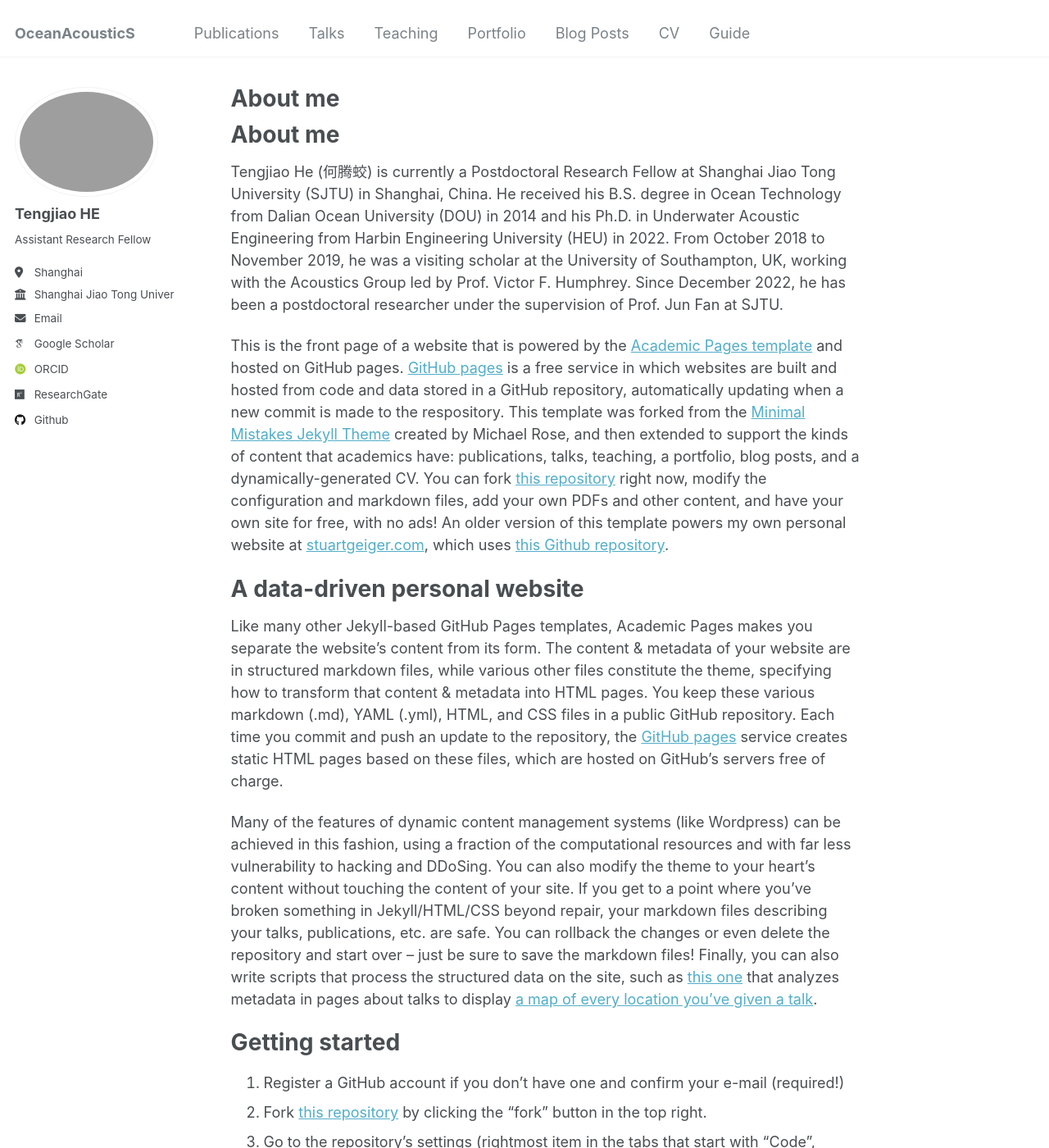
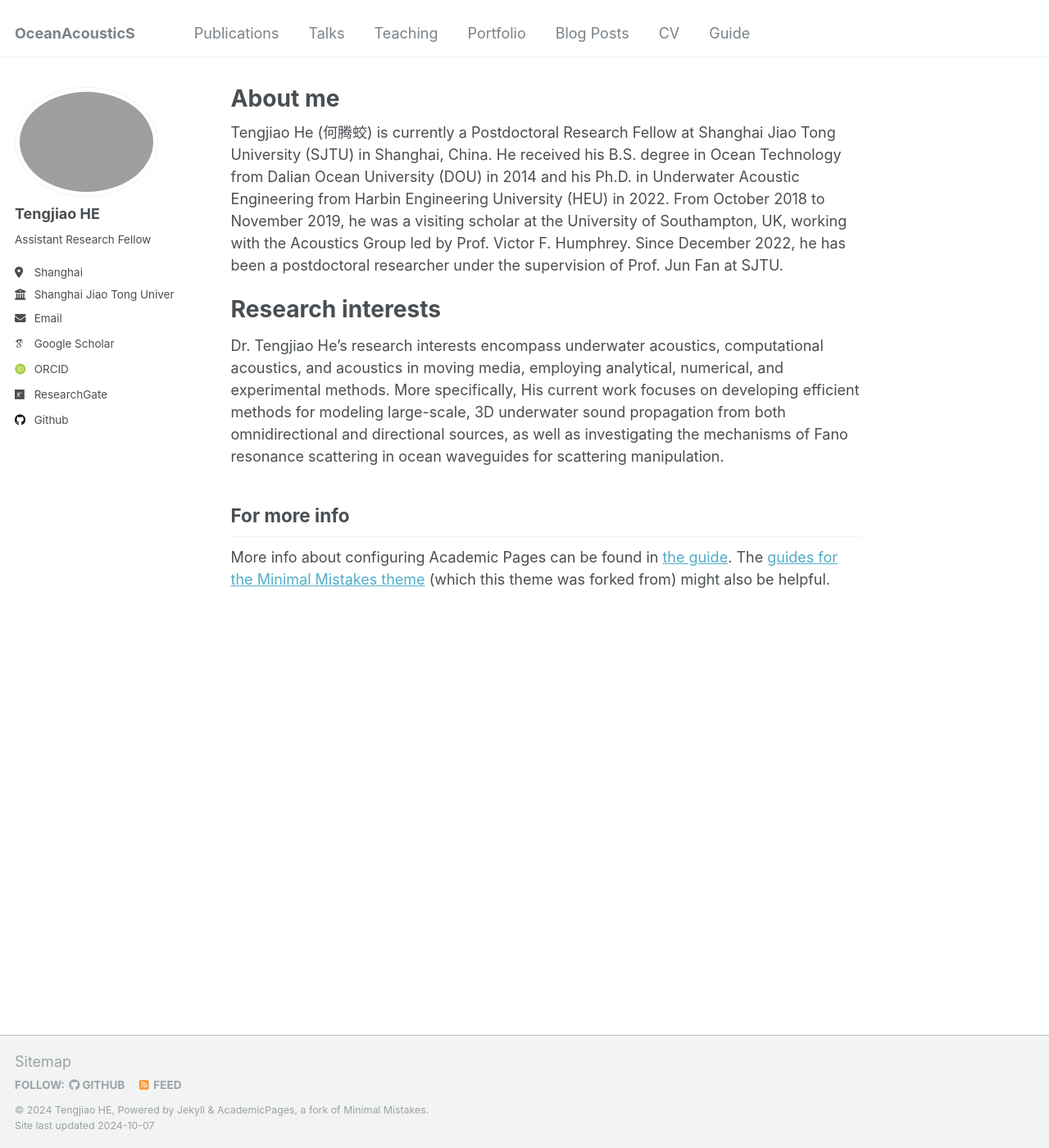
Before and after one commit to TengjiaoHE/OceanSoniX, a Jekyll site: the page built from _pages/about.md, in a window 1280 px wide and 1400 px high. Shown: the whole window at 82% size. Built offline with Jekyll 4.4.1, drawn with Linux system fonts in a browser that asks for light colours; some web fonts are replaced; some of the changed text lies outside the part shown.

Commit message:
Update about.md

```diff
--- a/_pages/about.md
+++ b/_pages/about.md
@@ -8,28 +8,12 @@ redirect_from:
   - /about.html
 ---
 
-About me
-======
-
 Tengjiao He (何腾蛟) is currently a Postdoctoral Research Fellow at Shanghai Jiao Tong University (SJTU) in Shanghai, China. He received his B.S. degree in Ocean Technology from Dalian Ocean University (DOU) in 2014 and his Ph.D. in Underwater Acoustic Engineering from Harbin Engineering University (HEU) in 2022. From October 2018 to November 2019, he was a visiting scholar at the University of Southampton, UK, working with the Acoustics Group led by Prof. Victor F. Humphrey. Since December 2022, he has been a postdoctoral researcher under the supervision of Prof. Jun Fan at SJTU.
 
 
-This is the front page of a website that is powered by the [Academic Pages template](https://github.com/academicpages/academicpages.github.io) and hosted on GitHub pages. [GitHub pages](https://pages.github.com) is a free service in which websites are built and hosted from code and data stored in a GitHub repository, automatically updating when a new commit is made to the respository. This template was forked from the [Minimal Mistakes Jekyll Theme](https://mmistakes.github.io/minimal-mistakes/) created by Michael Rose, and then extended to support the kinds of content that academics have: publications, talks, teaching, a portfolio, blog posts, and a dynamically-generated CV. You can fork [this repository](https://github.com/academicpages/academicpages.github.io) right now, modify the configuration and markdown files, add your own PDFs and other content, and have your own site for free, with no ads! An older version of this template powers my own personal website at [stuartgeiger.com](http://stuartgeiger.com), which uses [this Github repository](https://github.com/staeiou/staeiou.github.io).
-
-A data-driven personal website
+Research interests
 ======
-Like many other Jekyll-based GitHub Pages templates, Academic Pages makes you separate the website's content from its form. The content & metadata of your website are in structured markdown files, while various other files constitute the theme, specifying how to transform that content & metadata into HTML pages. You keep these various markdown (.md), YAML (.yml), HTML, and CSS files in a public GitHub repository. Each time you commit and push an update to the repository, the [GitHub pages](https://pages.github.com/) service creates static HTML pages based on these files, which are hosted on GitHub's servers free of charge.
-
-Many of the features of dynamic content management systems (like Wordpress) can be achieved in this fashion, using a fraction of the computational resources and with far less vulnerability to hacking and DDoSing. You can also modify the theme to your heart's content without touching the content of your site. If you get to a point where you've broken something in Jekyll/HTML/CSS beyond repair, your markdown files describing your talks, publications, etc. are safe. You can rollback the changes or even delete the repository and start over -- just be sure to save the markdown files! Finally, you can also write scripts that process the structured data on the site, such as [this one](https://github.com/academicpages/academicpages.github.io/blob/master/talkmap.ipynb) that analyzes metadata in pages about talks to display [a map of every location you've given a talk](https://academicpages.github.io/talkmap.html).
-
-Getting started
-======
-1. Register a GitHub account if you don't have one and confirm your e-mail (required!)
-1. Fork [this repository](https://github.com/academicpages/academicpages.github.io) by clicking the "fork" button in the top right.
-1. Go to the repository's settings (rightmost item in the tabs that start with "Code", should be below "Unwatch"). Rename the repository "[your GitHub username].github.io", which will also be your website's URL.
-1. Set site-wide configuration and create content & metadata (see below -- also see [this set of diffs](http://archive.is/3TPas) showing what files were changed to set up [an example site](https://getorg-testacct.github.io) for a user with the username "getorg-testacct")
-1. Upload any files (like PDFs, .zip files, etc.) to the files/ directory. They will appear at https://[your GitHub username].github.io/files/example.pdf.
-1. Check status by going to the repository settings, in the "GitHub pages" section
+Dr. Tengjiao He's research interests encompass underwater acoustics, computational acoustics, and acoustics in moving media, employing analytical, numerical, and experimental methods. More specifically, His current work focuses on developing efficient methods for modeling large-scale, 3D underwater sound propagation from both omnidirectional and directional sources, as well as investigating the mechanisms of Fano resonance scattering in ocean waveguides for scattering manipulation.
 
 
 For more info
```
